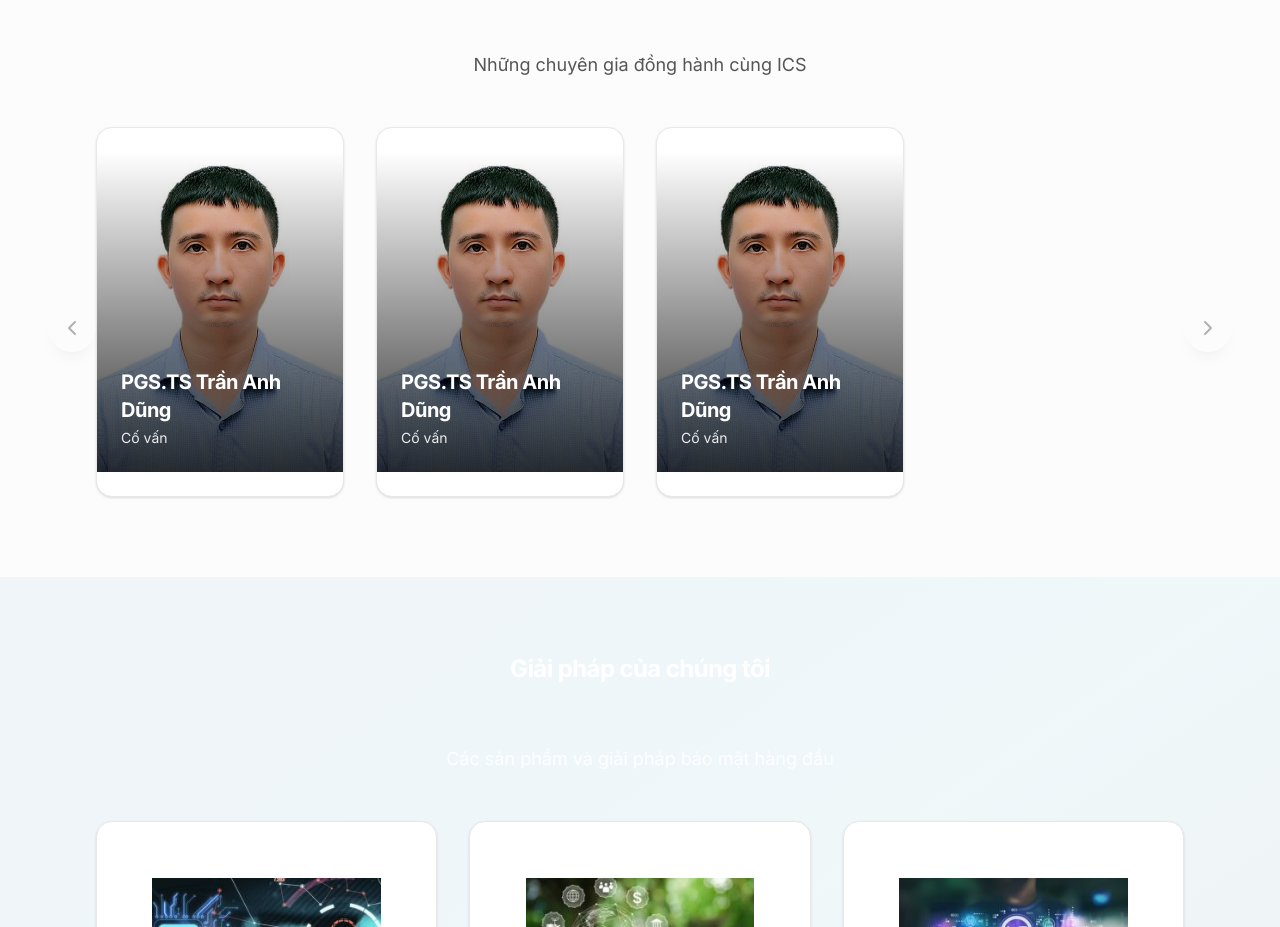
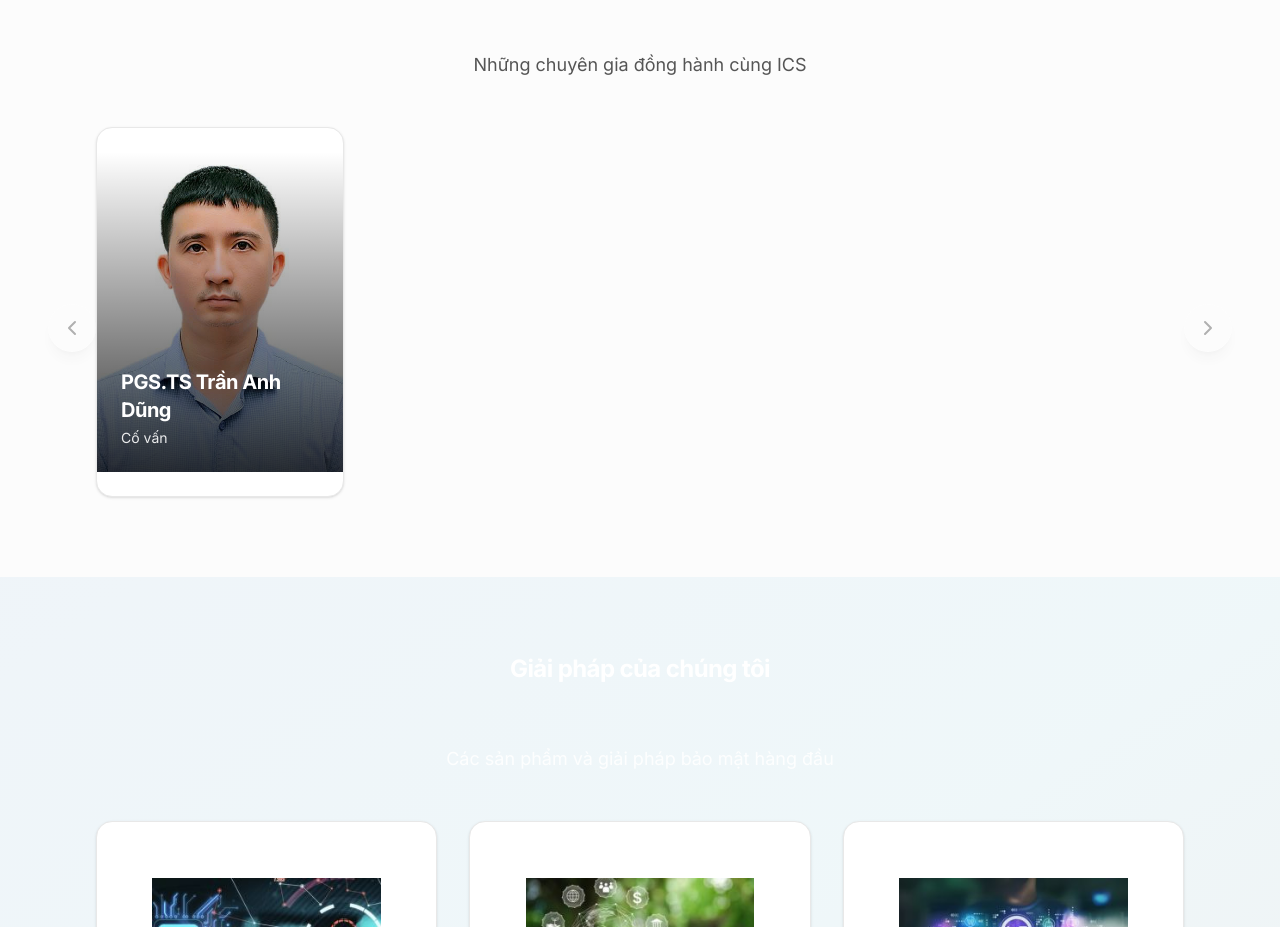
Before and after one commit to trandinhnamuet/intro-ics-frontend, a Next.js app: page /gioi-thieu in a window 1280 px wide. Shown: the part 6260-7187 px from the top of the page. Built offline with nearby package versions, Linux system fonts and the light colour scheme.

Commit message:
Update page.tsx

```diff
--- a/app/gioi-thieu/page.tsx
+++ b/app/gioi-thieu/page.tsx
@@ -40,8 +40,6 @@ export default function GioiThieuPage() {
   ]
 
   const advisors = [
-    { name: "PGS.TS Trần Anh Dũng", role: "Cố vấn", image: "/anhdung.jpg" },
-    { name: "PGS.TS Trần Anh Dũng", role: "Cố vấn", image: "/anhdung.jpg" },
     { name: "PGS.TS Trần Anh Dũng", role: "Cố vấn", image: "/anhdung.jpg" },
   ]
 
```
